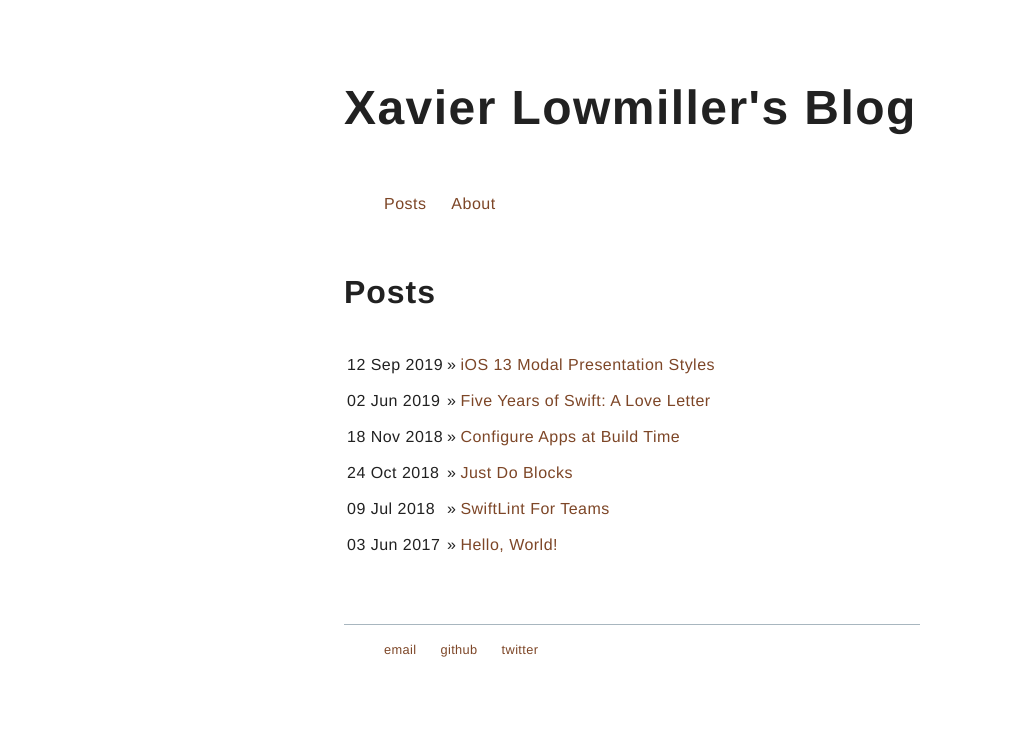
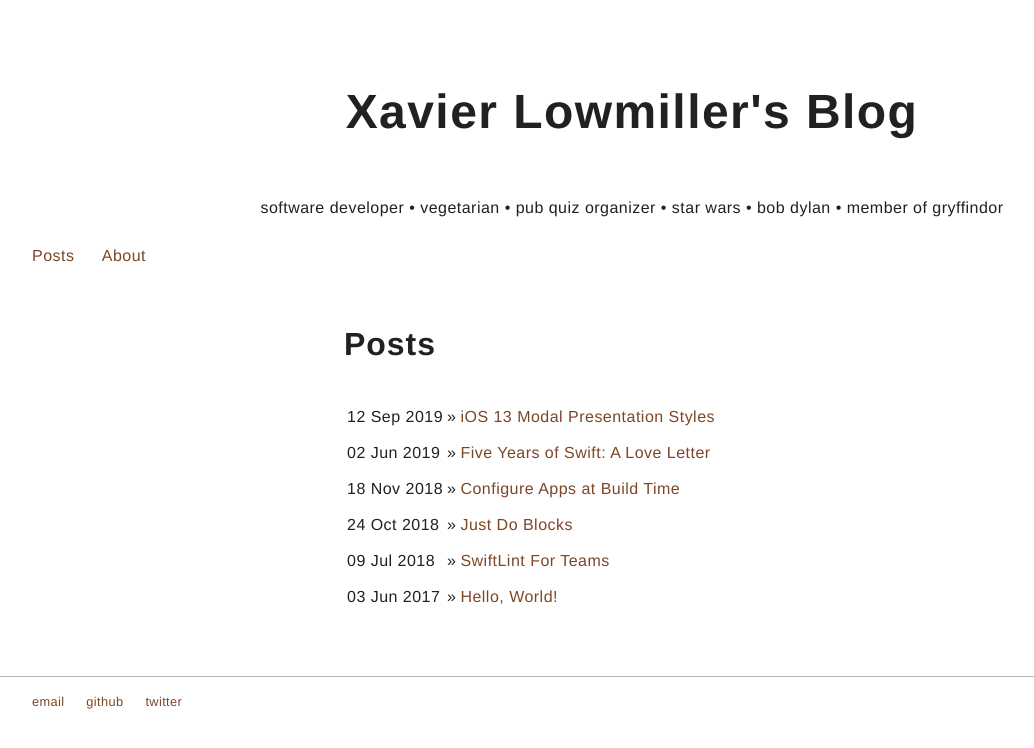
Before and after one commit to xavierLowmiller/xavierLowmiller.github.io, a Jekyll site: the page built from index.html, in a window 1280 px wide. Shown: the top 748 px of the page, without its empty margins (8-1042 px from the left). Built offline with Jekyll 4.4.1, drawn with Linux system fonts in a browser that asks for light colours.

Commit message:
Minor CSS updates

```diff
--- a/_layouts/default.html
+++ b/_layouts/default.html
@@ -8,6 +8,7 @@
 		</head>
 		<body>
 			<h1 class="main-title">Xavier Lowmiller's Blog</h1>
+			<p class="sub-header">software developer • vegetarian • pub quiz organizer • star wars • bob dylan • member of gryffindor</p>
 			<nav>
 				<ul>
 					<li><a href="/">Posts</a></li>
--- a/css/main.css
+++ b/css/main.css
@@ -7,8 +7,7 @@
 }
 body {
     font-family: "Helvetica Neue", "Calibri Light", Roboto, sans-serif;
-    margin: 60px auto;
-    width: 45%;
+    margin: 4em auto;
 }
 nav ul, footer ul {
     list-style: none;
@@ -16,7 +15,7 @@ nav ul, footer ul {
 }
 nav ul li, footer ul li {
     display: inline;
-    margin-right: 20px;
+    margin-right: 1.4em;
 }
 a {
     font-weight: 400;
@@ -26,7 +25,10 @@ a {
 a:hover {
     text-decoration: underline;
 }
-pre { white-space: pre; overflow: auto; }
+pre {
+    white-space: pre;
+    overflow: auto;
+}
 h1 {
     font-size: 2em;
 }
@@ -38,6 +40,7 @@ p {
 }
 .container {
     margin: 40px auto 60px;
+    width: 45%;
 }
 .meta {
     margin-top: 30px;
@@ -50,11 +53,11 @@ footer {
     font-size: .8em;
 }
 ul.posts {
-    margin: 20px auto 40px;
+    margin: 1.3em auto 2.6em;
     font-size: 1.3em;
 }
 li {
-    margin-bottom: 10px;
+    margin-bottom: 1em;
 }
 .post li {
     font-weight: 300;
@@ -75,12 +78,16 @@ img {
     max-width: 100%;
     height: auto;
 }
+.sub-header {
+    text-align: center;
+}
 .main-title {
     font-size: 3em;
+    text-align: center;
 }
 
 @media all and (max-width: 600pt) {
-    body {
+    .container {
         width: 85%;
     }
 }
```
